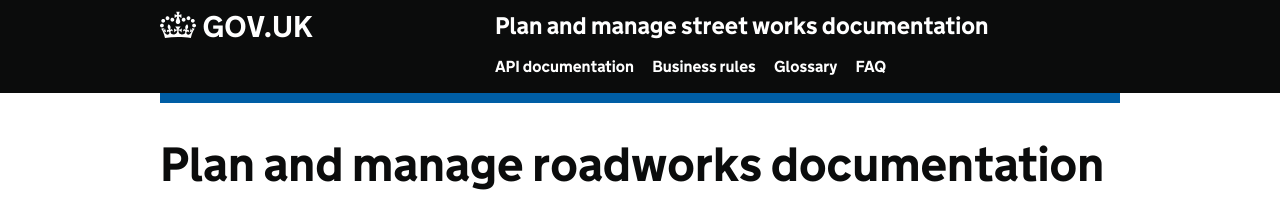
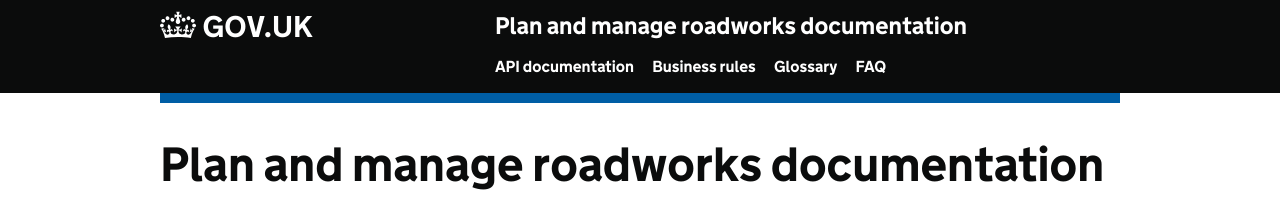
Before and after one commit to jgraham0325/land-register-api-docs, a Jekyll site: the page built from docs/index.html, in a window 1280 px wide. Shown: the top 206 px of the page. Built offline with Jekyll 4.4.1, drawn with Linux system fonts in a browser that asks for light colours.

Commit message:
corrected title

```diff
--- a/docs/_layouts/default.html
+++ b/docs/_layouts/default.html
@@ -3,7 +3,7 @@
 
 <head>
   <meta charset="utf-8" />
-  <title>{{ page.title }} - Street Manager documentation</title>
+  <title>{{ page.title }} - Plan and manage roadworks documentation</title>
   <meta name="viewport" content="width=device-width, initial-scale=1, viewport-fit=cover">
   <meta name="theme-color" content="#0b0c0c" />
 
@@ -60,7 +60,7 @@
       <div class="govuk-header__content">
 
         <a href="{{ site.baseurl }}/" class="govuk-header__link govuk-header__link--service-name">
-          Plan and manage street works documentation
+          Plan and manage roadworks documentation
         </a>
 
         <button type="button" role="button" class="govuk-header__menu-button js-header-toggle" aria-controls="navigation" aria-label="Show or hide Top Level Navigation">Menu</button>
```
